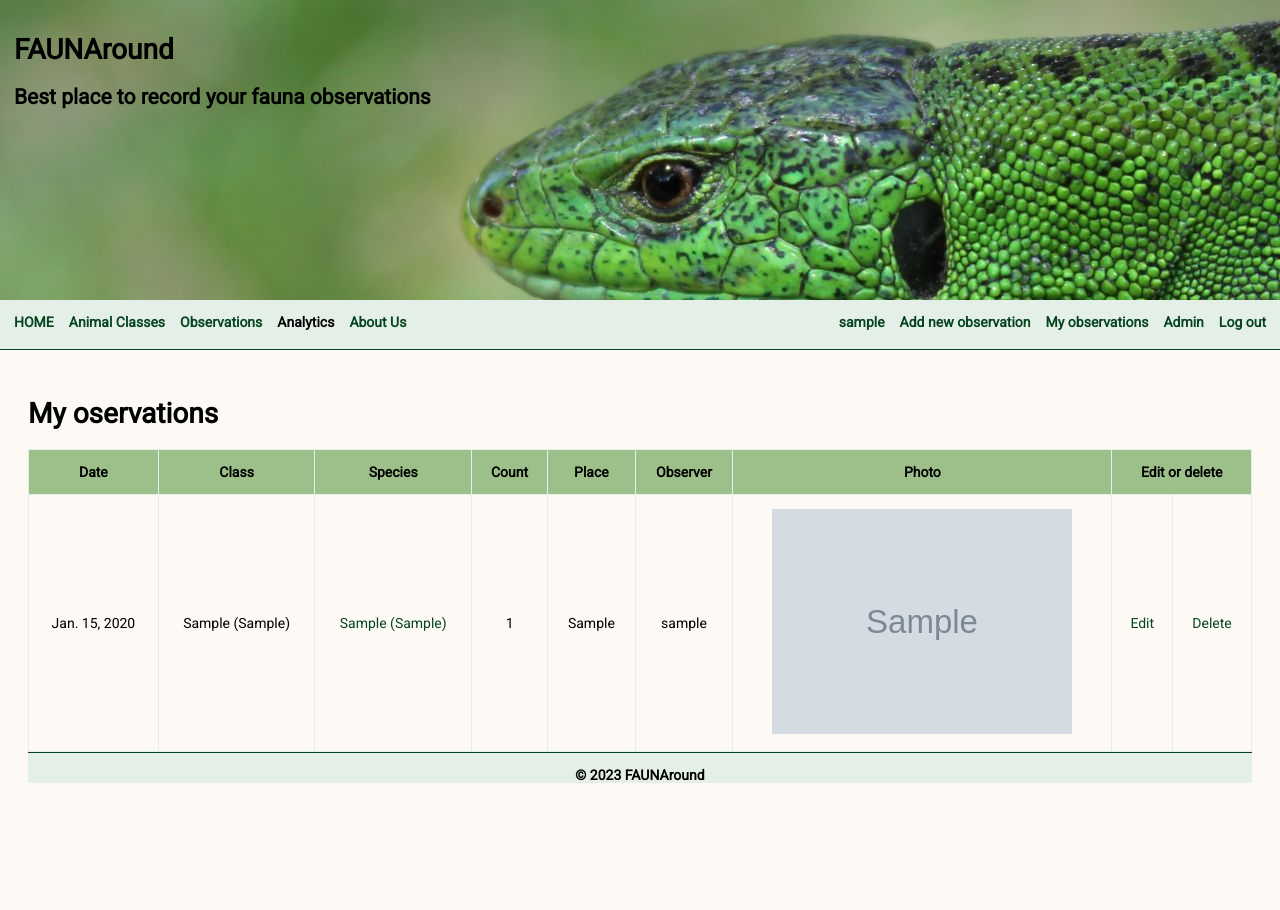
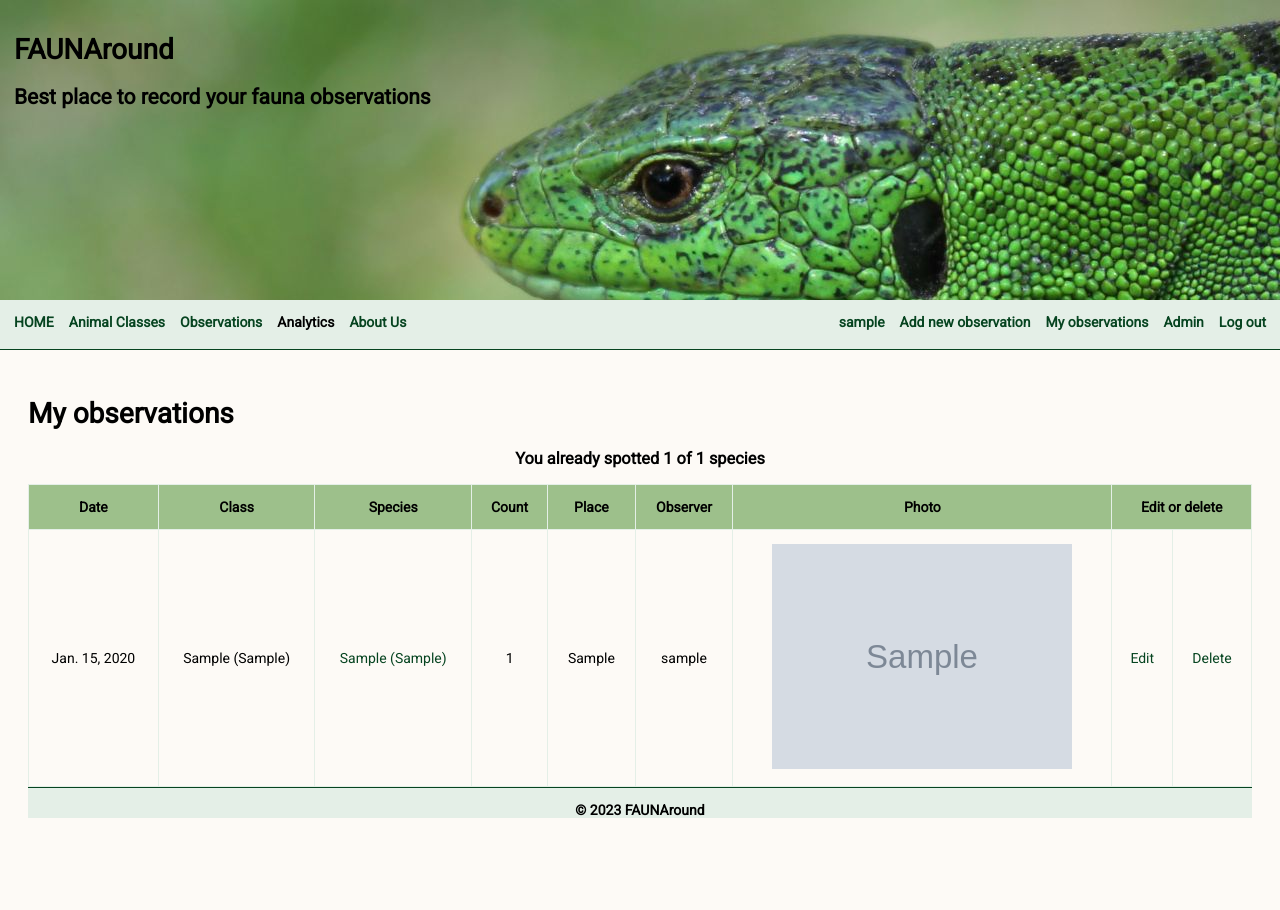
Before and after one commit to reinikeda/fauna_observation, a Django app: page /my_observations/ in a window 1280 px wide. Before the commit the page ends 783 px from the top, so only its background shows below. Run offline with Django 4.2, Linux system fonts and the light colour scheme; a user stored in the database is signed in; tables that the repository leaves empty hold one stand-in row (values such as "Sample post"); grey boxes marked "Sample" are stand-in pictures.

Commit message:
-- Some small fixes in headers -- auto change species photo size on upload

```diff
--- a/faunaround/faunaweb/models.py
+++ b/faunaround/faunaweb/models.py
@@ -45,6 +45,14 @@ class AnimalSpecies(models.Model):
 
     class Meta:
         ordering = ['order_scientific', 'species_scientific']
+
+    def save(self, *args, **kwargs):
+        super().save(*args, **kwargs)
+        species_image = Image.open(self.species_image.path)
+        if species_image.height > 400 or species_image.width > 400:
+            output_size = (400, 400)
+            species_image.thumbnail(output_size)
+            species_image.save(self.species_image.path)
 
 
 class Place(models.Model):
@@ -103,4 +111,3 @@ class Observation(models.Model):
             output_size = (400, 400)
             photo.thumbnail(output_size)
             photo.save(self.photo.path)
-            print('photo resized')
--- a/faunaround/faunaweb/static/css/style.css
+++ b/faunaround/faunaweb/static/css/style.css
@@ -5,6 +5,7 @@ html {
 body {
     margin: 0;
     padding: 0;
+    min-height: 100vh;
     background-color: #FDFAF6;
     display: grid;
     grid-template-columns: 1fr;
@@ -28,6 +29,7 @@ main {
     padding: 2rem;
 }
 footer {
+    width: 100%;
     background-color: #E4EFE7;
     text-align: center;
     font-weight: bold;
--- a/faunaround/faunaweb/templates/faunaweb/species_list.html
+++ b/faunaround/faunaweb/templates/faunaweb/species_list.html
@@ -2,7 +2,7 @@
 {% load static %}
 {% block title %}{{ block.super }}{% endblock title %}
 {% block content %}
-<h1>Current class</h1>
+<h1>{{ current_animal_class.class_scientific }} - {{ current_animal_class.class_en }} - {{ current_animal_class.class_national }}</h1>
 {% include 'faunaweb/includes/search.html' %}
 {% include 'faunaweb/includes/paginator_next.html' %}
 <div class="flex-main">
--- a/faunaround/faunaweb/templates/faunaweb/user_observation.html
+++ b/faunaround/faunaweb/templates/faunaweb/user_observation.html
@@ -2,7 +2,8 @@
 {% load static %}
 {% block title %}{{ block.super }}{% endblock title %}
 {% block content %}
-<h1>My oservations</h1>
+<h1>My observations</h1>
+<h3>You already spotted {{ species_count }} of {{ total_species_count }} species</h3>
 {% if user_observation_list %}
 <table class="observation-table">
     <tr>
--- a/faunaround/faunaweb/views.py
+++ b/faunaround/faunaweb/views.py
@@ -37,6 +37,11 @@ class AnimalSpeciesListView(generic.ListView):
     )
         return qs
 
+    def get_context_data(self, **kwargs):
+        context = super().get_context_data(**kwargs)
+        current_animal_class = models.AnimalClass.objects.get(pk=self.kwargs['pk'])
+        context['current_animal_class'] = current_animal_class
+        return context
 
 class AnimalSpeciesDetailView(generic.DetailView):
     model = models.AnimalSpecies
@@ -72,6 +77,14 @@ class UserObservationListView(generic.ListView):
         qs = super().get_queryset()
         return qs.filter(observer=self.request.user)
 
+    def get_context_data(self, **kwargs):
+        context = super().get_context_data(**kwargs)
+        user = self.request.user
+        species_count = models.Observation.objects.filter(observer=user).values('species').distinct().count()
+        total_species_count = models.AnimalSpecies.objects.count()
+        context['species_count'] = species_count
+        context['total_species_count'] = total_species_count
+        return context
 
 @login_required
 def add_observation(request):
```
